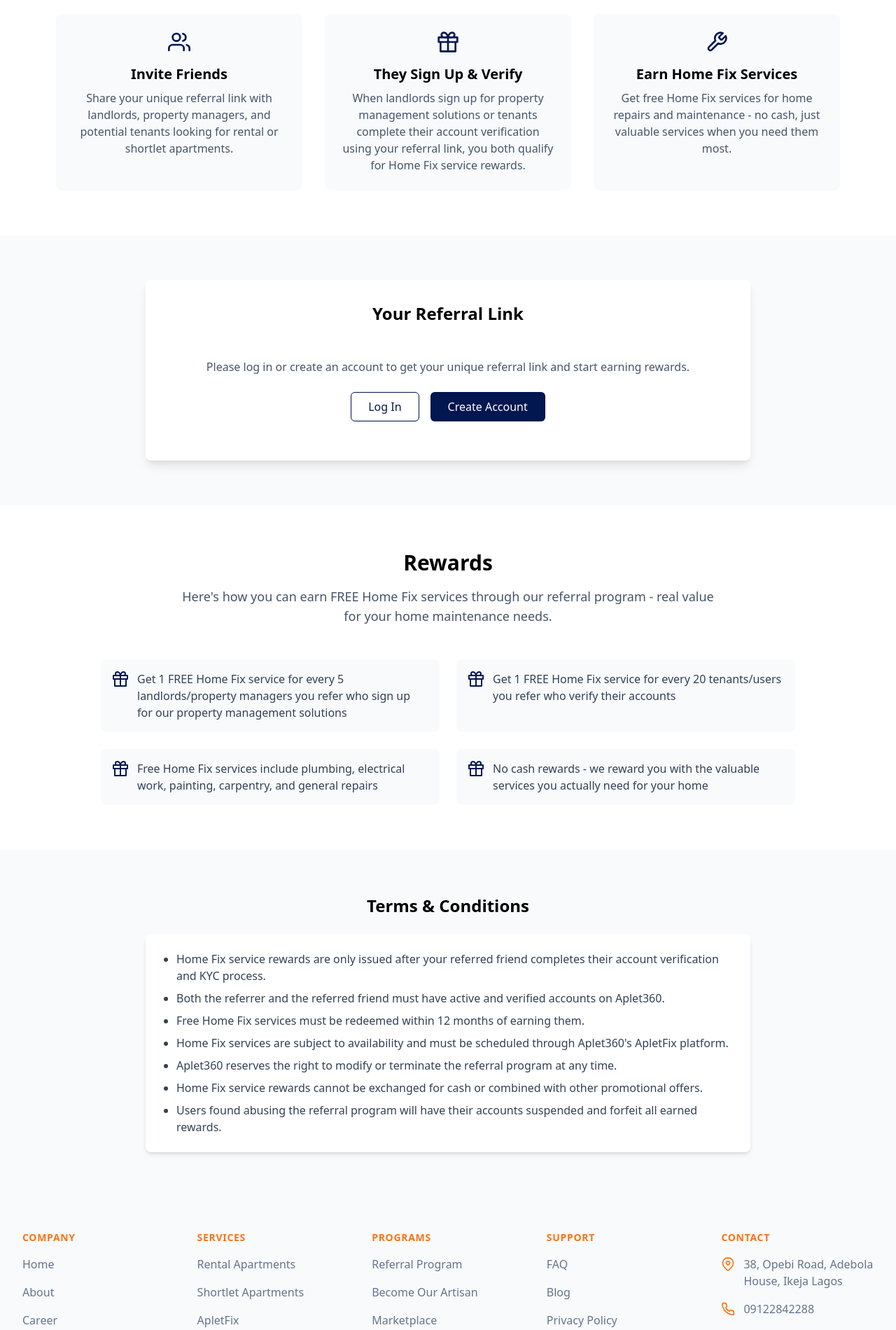
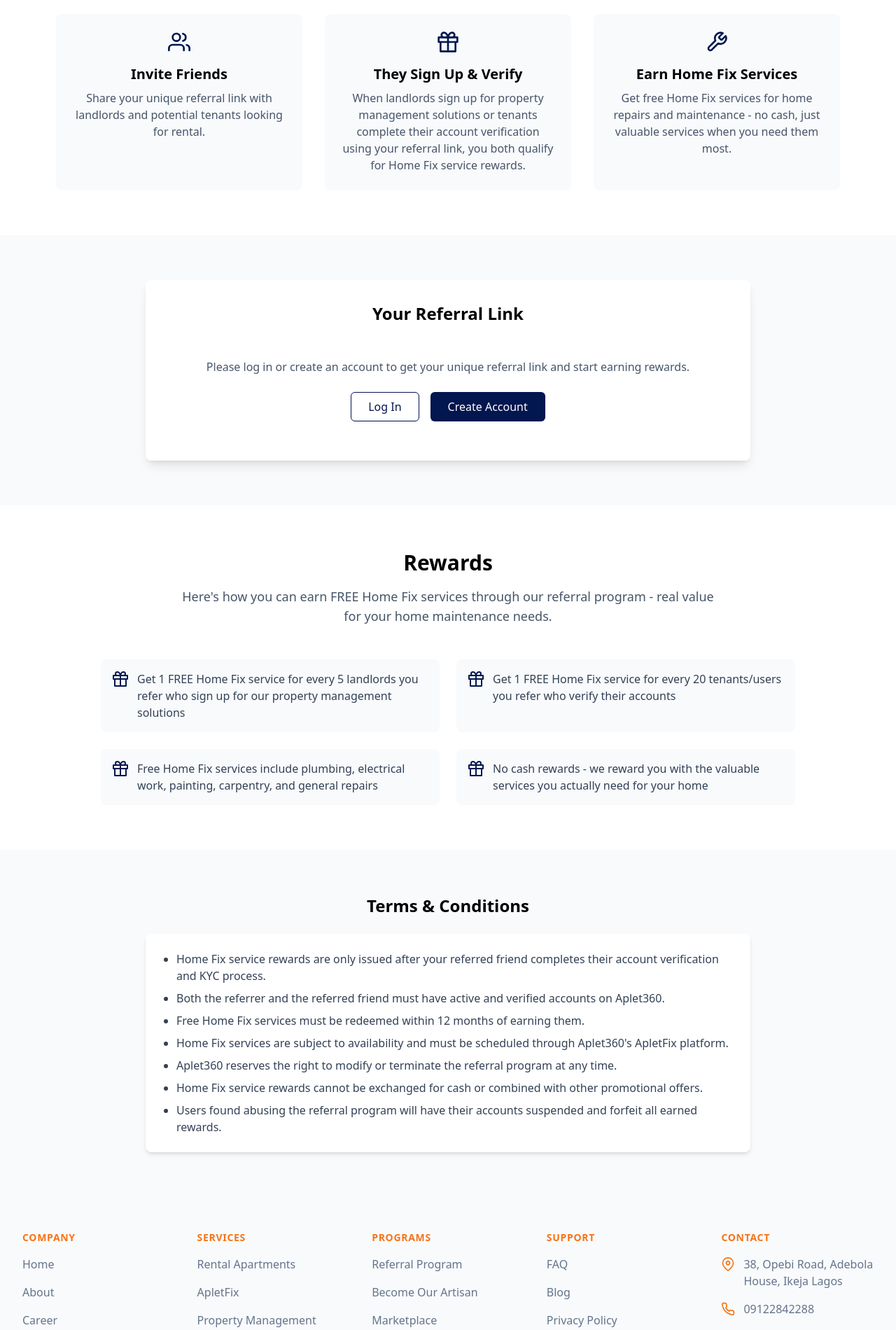
Before and after one commit to ifeanyilucky/shortlet360-frontend, a React (Vite) app: page /referral-program in a window 1280 px wide. Shown: the part 480-2380 px from the top of the page at 70% size. Built offline with nearby package versions, Linux system fonts and the light colour scheme.

Commit message:
Refactor NavLayout and LandingPage components for improved UI consistency; update ReferralProgram descriptions to streamline messaging for landlords and tenants.

```diff
--- a/src/layout/NavLayout.jsx
+++ b/src/layout/NavLayout.jsx
@@ -473,12 +473,7 @@ export default function NavLayout() {
                 >
                   Rental Apartments
                 </Link>
-                <Link
-                  to="/book-now?category=shortlet"
-                  className="text-base text-tertiary-500 hover:text-tertiary-900 block"
-                >
-                  Shortlet Apartments
-                </Link>
+
                 <Link
                   to="/aplet-fix"
                   className="text-base text-tertiary-500 hover:text-tertiary-900 block"
--- a/src/pages/LandingPage.jsx
+++ b/src/pages/LandingPage.jsx
@@ -1021,32 +1021,26 @@ export default function LandingPage() {
       <section className="py-16 bg-white">
         <div className="max-w-6xl mx-auto px-4">
           {/* Image before the section */}
-          <div className="mb-12 text-center">
-            <img
-              src="/images/property-management.jpg"
-              alt="Property Management Solutions"
-              className="w-full max-w-4xl mx-auto rounded-2xl shadow-lg"
-            />
-          </div>
+          <div className="mb-12 text-center"></div>
 
           <div className="grid grid-cols-1 lg:grid-cols-2 gap-8 items-center">
             <div>
-              <div className="w-full h-96">
+              <div className="w-full ">
                 <img
-                  src="/images/living-room2.jpeg"
-                  alt="Bedroom"
-                  className="w-full h-full object-cover rounded-lg shadow-md"
+                  src="/images/property-management.jpg"
+                  alt="Property Management Solutions"
+                  className="w-full max-w-5xl mx-auto rounded-2xl shadow-lg"
                 />
               </div>
             </div>
 
             <div className="lg:pl-12">
-              <p className="text-gray-500 uppercase font-medium mb-2">
+              <p className="text-accent-600 uppercase font-medium mb-2">
                 Property Management Solutions
               </p>
-              <h2 className="text-2xl md:text-3xl  text-primary-900 mb-6">
+              <h2 className="text-3xl md:text-4xl font-bold mb-6">
                 Join other happy landlords who enjoys seamless property
-                management plan at Aplet360 thar guarantees their peace of mind
+                management plan at Aplet360 that guarantees their peace of mind
                 and all year round rental income.
               </h2>
 
--- a/src/pages/ReferralProgram.jsx
+++ b/src/pages/ReferralProgram.jsx
@@ -84,7 +84,7 @@ export default function ReferralProgram() {
       icon: <FiUsers className="h-8 w-8 text-primary-900" />,
       title: "Invite Friends",
       description:
-        "Share your unique referral link with landlords, property managers, and potential tenants looking for rental or shortlet apartments.",
+        "Share your unique referral link with landlords and potential tenants looking for rental.",
     },
     {
       icon: <FiGift className="h-8 w-8 text-primary-900" />,
@@ -101,7 +101,7 @@ export default function ReferralProgram() {
   ];
 
   const rewards = [
-    "Get 1 FREE Home Fix service for every 5 landlords/property managers you refer who sign up for our property management solutions",
+    "Get 1 FREE Home Fix service for every 5 landlords you refer who sign up for our property management solutions",
     "Get 1 FREE Home Fix service for every 20 tenants/users you refer who verify their accounts",
     "Free Home Fix services include plumbing, electrical work, painting, carpentry, and general repairs",
     "No cash rewards - we reward you with the valuable services you actually need for your home",
```
